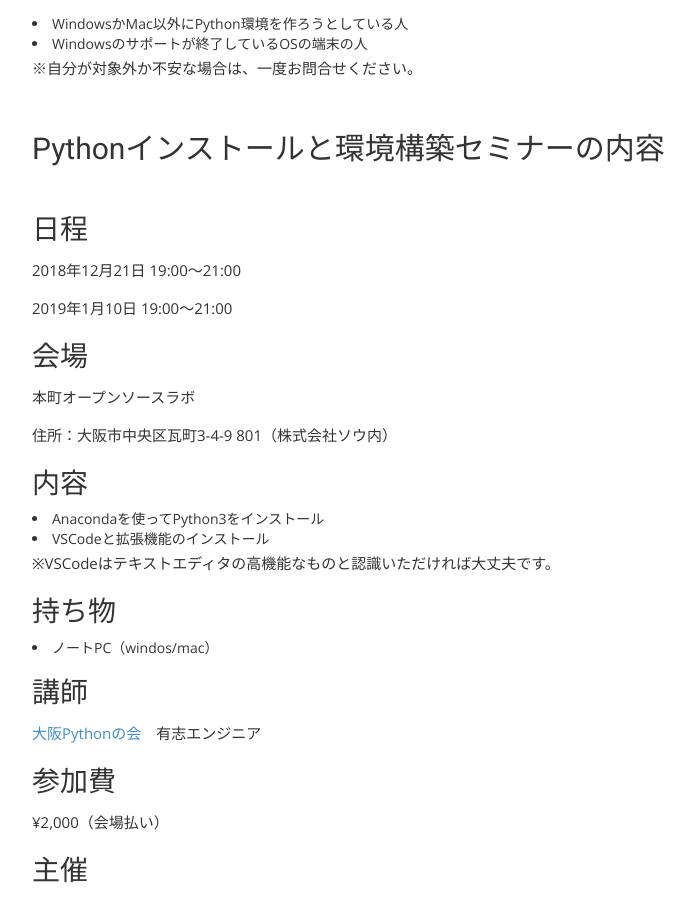
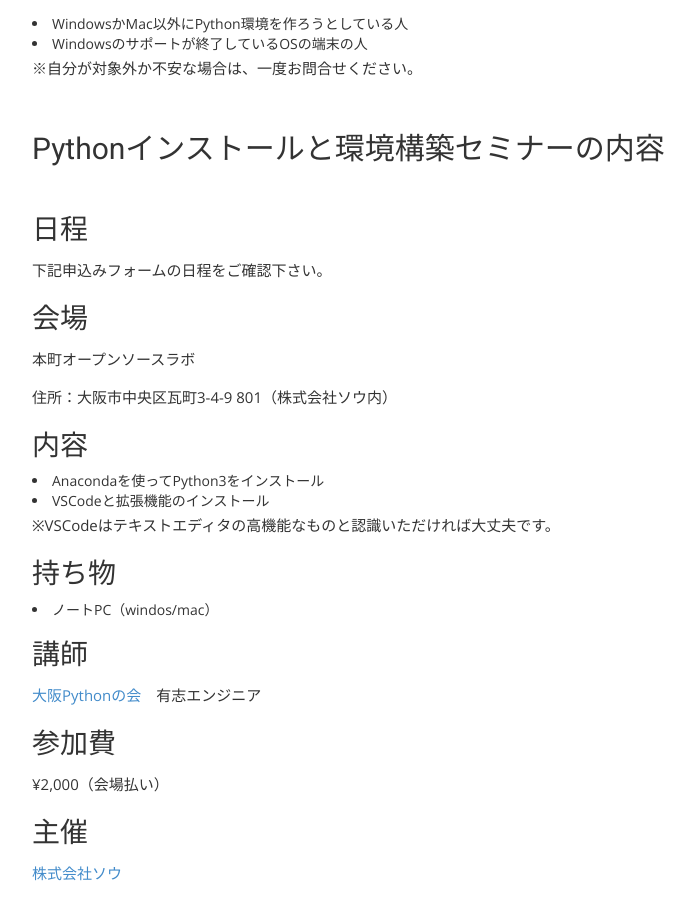
Before and after one commit to hommachi-open-source-lab/hommachi-open-source-lab.github.io, a Jekyll site: the page built from contents/study/buld_python_env.html, in a window 1280 px wide and 900 px high, scrolled down 1820 px. Shown: the whole window, without its empty margins (38-733 px from the left). Built offline with Jekyll 4.4.1, drawn with Linux system fonts in a browser that asks for light colours; nearby versions of some CDN libraries; some web fonts are replaced; library files that are not in the unit come from our copies.

Commit message:
テキスト修正

```diff
--- a/contents/study/buld_python_env.html
+++ b/contents/study/buld_python_env.html
@@ -69,8 +69,7 @@ permalink: /contents/study/buld_python_env/
     <h2><span id="Pythonインストールと環境構築セミナーの内容">Pythonインストールと環境構築セミナーの内容</span></h2>
     <br>
     <h3>日程</h3>
-    <p>2018年12月21日 19:00〜21:00</p>
-    <p>2019年1月10日 19:00〜21:00</p>
+    <p>下記申込みフォームの日程をご確認下さい。</p>
     <h3>会場</h3>
     <p>本町オープンソースラボ</p>
     <p>住所：大阪市中央区瓦町3-4-9 801（株式会社ソウ内）</p>
```
